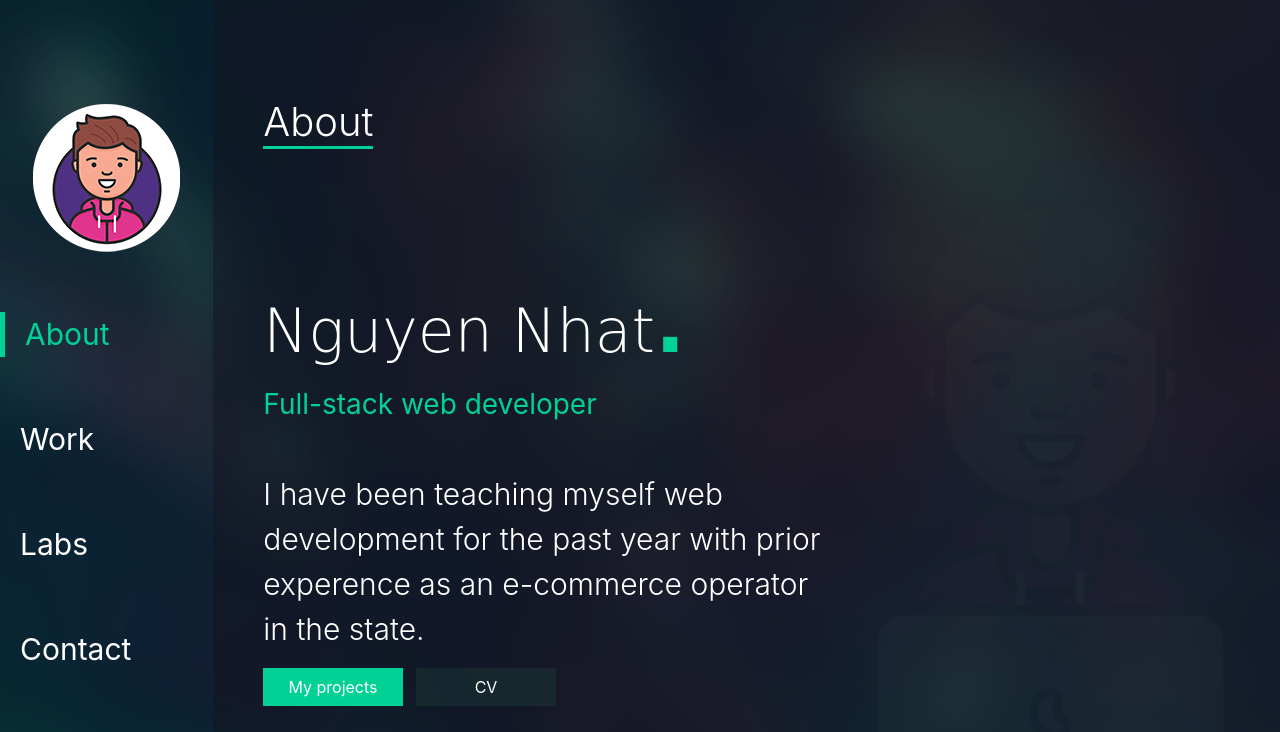
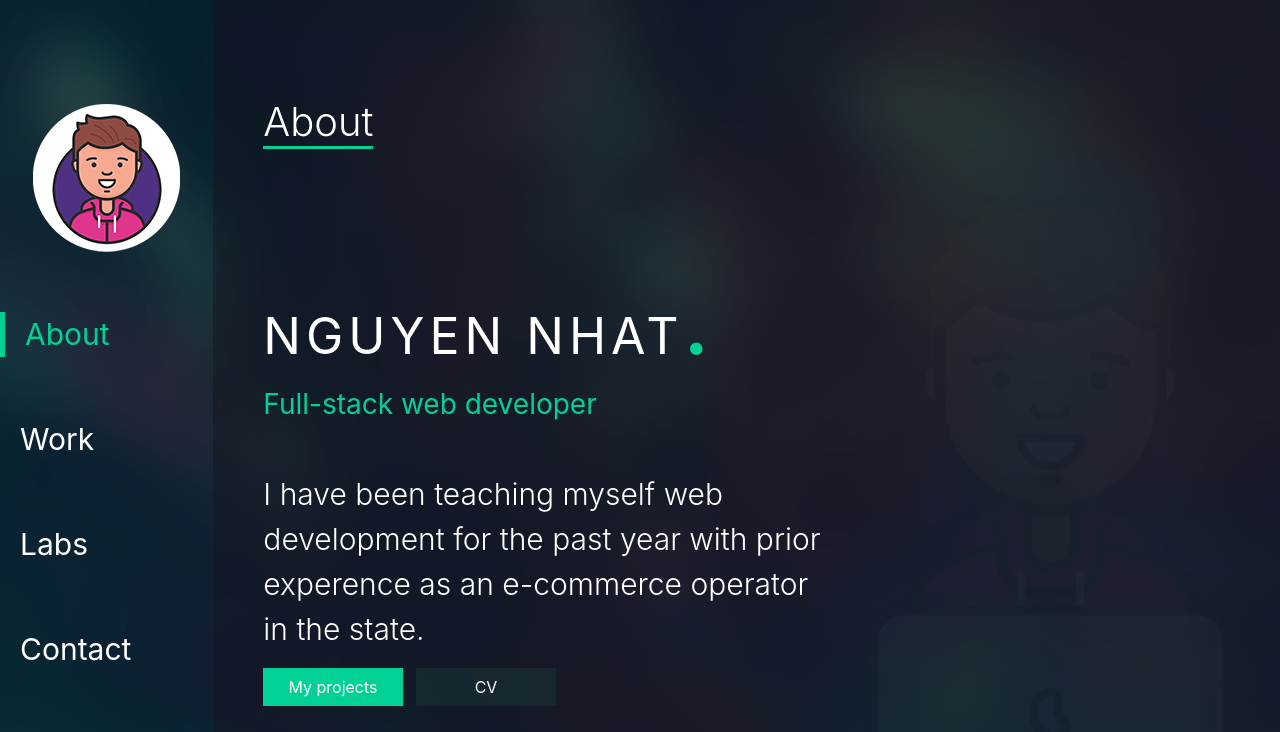
Before and after one commit to leonadvice/portfolio-app, a website: page public/index.html in a window 1280 px wide. Shown: the top 732 px of the page. Drawn offline with Linux system fonts and the light colour scheme; some packages are replaced by stand-ins of ours; a script that the page names is missing; a web font is replaced by a local one.

Commit message:
change style

```diff
--- a/public/css/style.css
+++ b/public/css/style.css
@@ -172,8 +172,10 @@ span.h3,
 .section-about .about-h-2 {
   margin-top: 120px;
   margin-bottom: 15px;
-  font-size: 60px;
-  font-family: 'Nova Round', cursive;
+  font-size: 50px;
+  font-weight: 400;
+  letter-spacing: 0.1em;
+  /*font-family: 'Nova Round', cursive;*/
 }
 
 .section-about .about-h-2 span {
@@ -486,9 +488,9 @@ span.h3 {
 /* small*/
 @media (min-width: 768px) and (max-width: 991px) {
   /** section about*/
-  /* .section-about img[src='images/avatar.png'] {
+  .section-about img[src='images/avatar.png'] {
     display: none;
-  } */
+  }
   .section-about .end-about span.h3 {
     font-size: 26px;
   }
--- a/public/index.html
+++ b/public/index.html
@@ -119,7 +119,7 @@
 
               <div class="row">
                 <div class="col-12 col-lg-7 wow fadeInRight">
-                  <h2 class="h1 about-h-2">Nguyen Nhat<span>.</span></h2>
+                  <h2 class="h1 about-h-2">NGUYEN NHAT<span>.</span></h2>
 
                   <h3>Full-stack web developer</h3>
 
```
